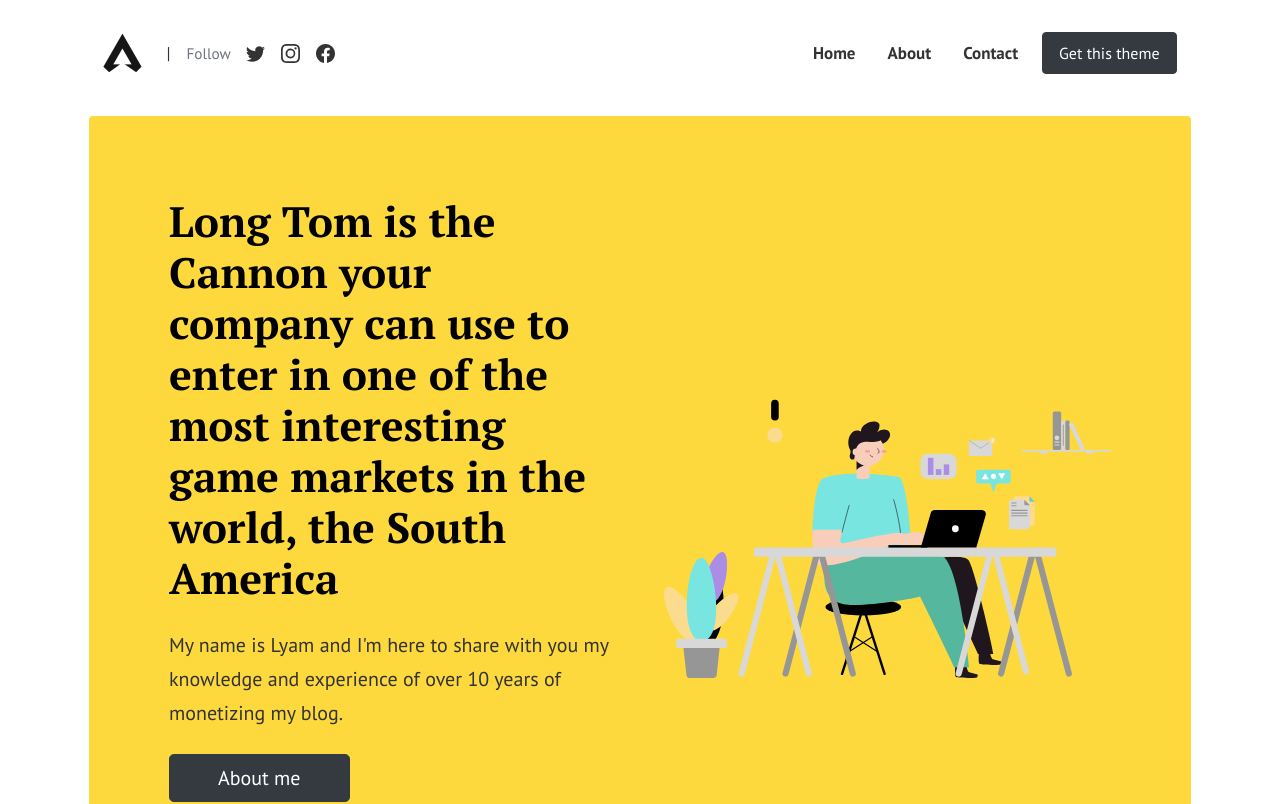
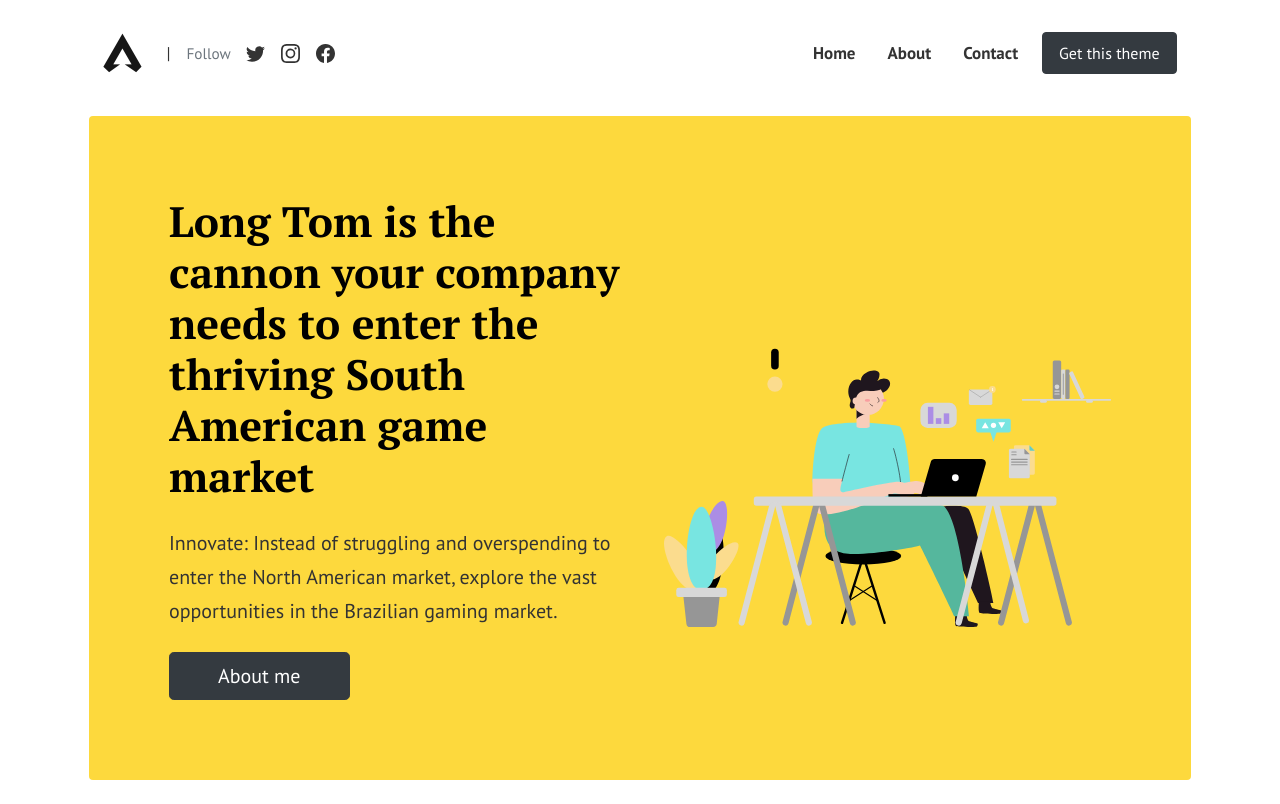
Before and after one commit to longtommkt/mywebsite1, a Jekyll site: the page built from index.html, in a window 1280 px wide and 900 px high, cut to the strip 0-804 px from the top of the window. Built offline with Jekyll 4.4.1, drawn with Linux system fonts in a browser that asks for light colours; the list of posts is cut into pages by our own code; comment, search, counter and statistics services are not loaded.

Commit message:
Update index.html

```diff
--- a/index.html
+++ b/index.html
@@ -10,8 +10,8 @@ background: '/img/bg-index.jpg'
 <div class="rounded mb-5 hero">
   <div class="row align-items-center justify-content-between">
     <div class="col-md-6">
-      <h1 class="font-weight-bold mb-4 serif-font">Long Tom is the Cannon your company can use to enter in one of the most interesting game markets in the world, the South America</h1>
-      <p class="lead mb-4">My name is Lyam and I'm here to share with you my knowledge and experience of over 10 years of monetizing my blog.</p>
+      <h1 class="font-weight-bold mb-4 serif-font">Long Tom is the cannon your company needs to enter the thriving South American game market</h1>
+      <p class="lead mb-4">Innovate: Instead of struggling and overspending to enter the North American market, explore the vast opportunities in the Brazilian gaming market.</p>
       <a href="{{site.baseurl}}/about" class="btn btn-dark text-white px-5 btn-lg">About me</a>
     </div>
     <div class="col-md-6 text-right pl-0 pl-lg-4">
```
